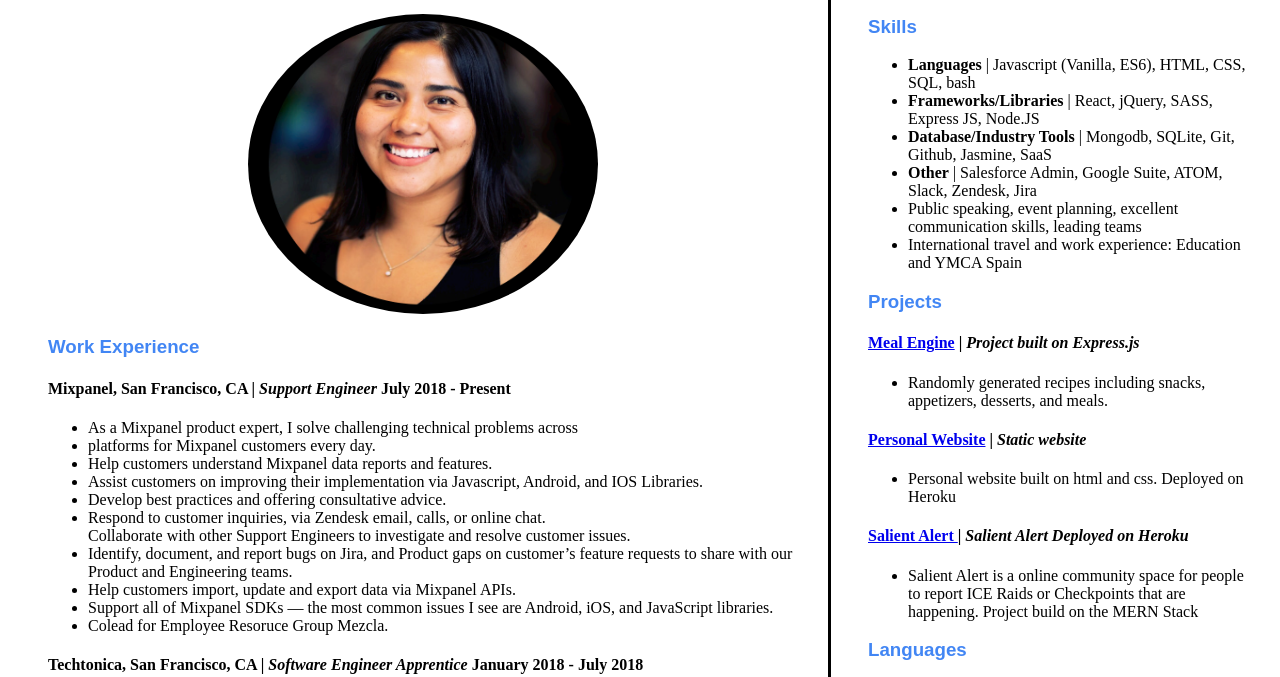
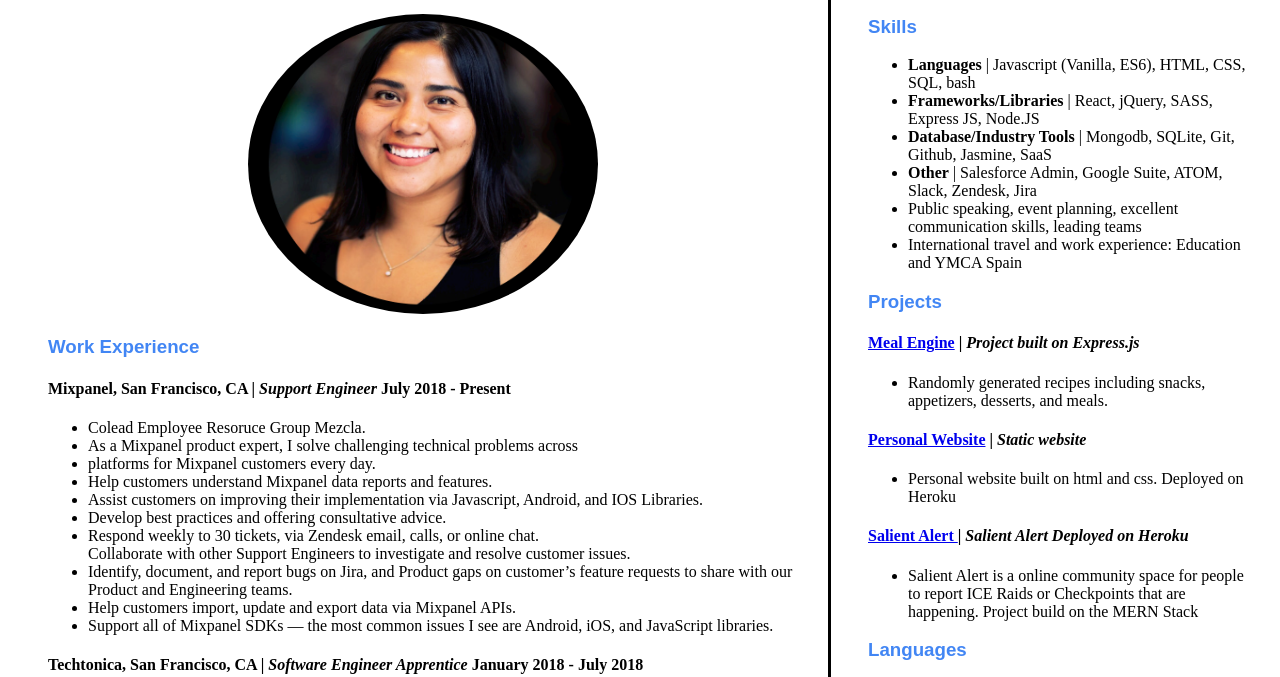
Before and after one commit to smcueto/staticResumeWebsite, a plain HTML site: page index.html in a window 1280 px wide. Shown: the part 115-792 px from the top of the page. Drawn offline with nearby package versions, Linux system fonts and the light colour scheme; a script that the page names is missing.

Commit message:
updating MP description and skills

```diff
--- a/index.html
+++ b/index.html
@@ -34,16 +34,16 @@
             July 2018 - Present
           </h4>
           <ul>
+            <li>Colead Employee Resoruce Group Mezcla.</li>
             <li>As a Mixpanel product expert, I solve challenging technical problems across <li>platforms for Mixpanel customers every day.</li>
             <li>Help customers understand Mixpanel data reports and features.</li>
             <li>Assist customers on improving their implementation via Javascript, Android, and IOS Libraries.</li>
             <li>Develop best practices and offering consultative advice.</li>
-            <li>Respond to customer inquiries, via Zendesk email, calls, or online chat.</li>
+            <li>Respond weekly to 30 tickets, via Zendesk email, calls, or online chat.</li>
             Collaborate with other Support Engineers to investigate and resolve customer issues.</li>
             <li>Identify, document, and report bugs on Jira, and Product gaps on customer’s feature requests to share with our Product and Engineering teams.</li>
             <li>Help customers import, update and export data via Mixpanel APIs.</li>
             <li>Support all of Mixpanel SDKs — the most common issues I see are Android, iOS, and JavaScript libraries.</li>
-            <li>Colead for Employee Resoruce Group Mezcla.</li>
           </ul>
             <h4>Techtonica,
               San Francisco, CA |
@@ -102,7 +102,7 @@
     <div class="Contact-Info">
       <span> San Francisco, CA <br />
         <a href="mailto:stephaniem.cueto@gmail.com">stephaniem.cueto@gmail.com</a>
-        <a href="https://www.linkedin.com/in/stephaniecueto/">LinkedIn</a>
+        <a href="https://www.linkedin.com/in/smcueto/">LinkedIn</a>
         <a href="https://github.com/smcueto">GitHub</a>
       </span>
     </div>
```
